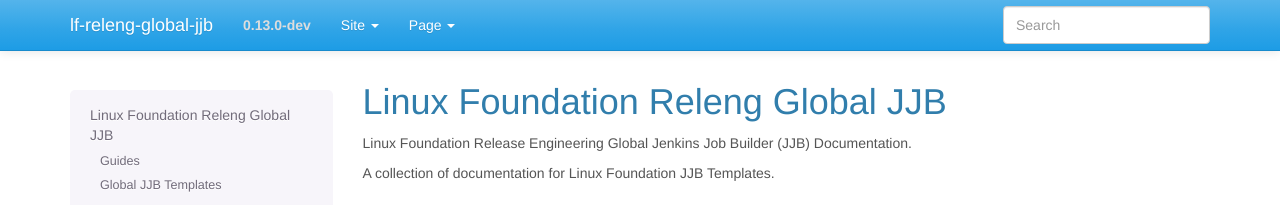
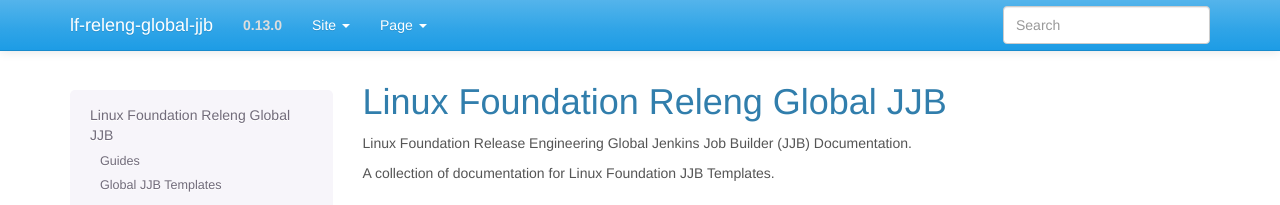
Before and after one commit to lfit/releng-global-jjb, a Sphinx documentation site: the page built from docs/index.rst, in a window 1280 px wide. Shown: the top 205 px of the page. Built offline with Sphinx 7.4.7, drawn with Linux system fonts in a browser that asks for light colours.

Commit message:
Release global-jjb v0.13.0
Also fix previous release notes titles.

Change-Id: I967131a7f89c56d132a6d8eae0411c1d6cf2b003
Signed-off-by: Thanh Ha <thanh.ha@linuxfoundation.org>

```diff
--- a/docs/conf.py
+++ b/docs/conf.py
@@ -67,7 +67,7 @@
 # built documents.
 #
 # The short X.Y version.
-version = '0.13.0-dev'
+version = '0.13.0'
 # The full version, including alpha/beta/rc tags.
 release = version
 
```
Also changed, not shown: 4 other files.
